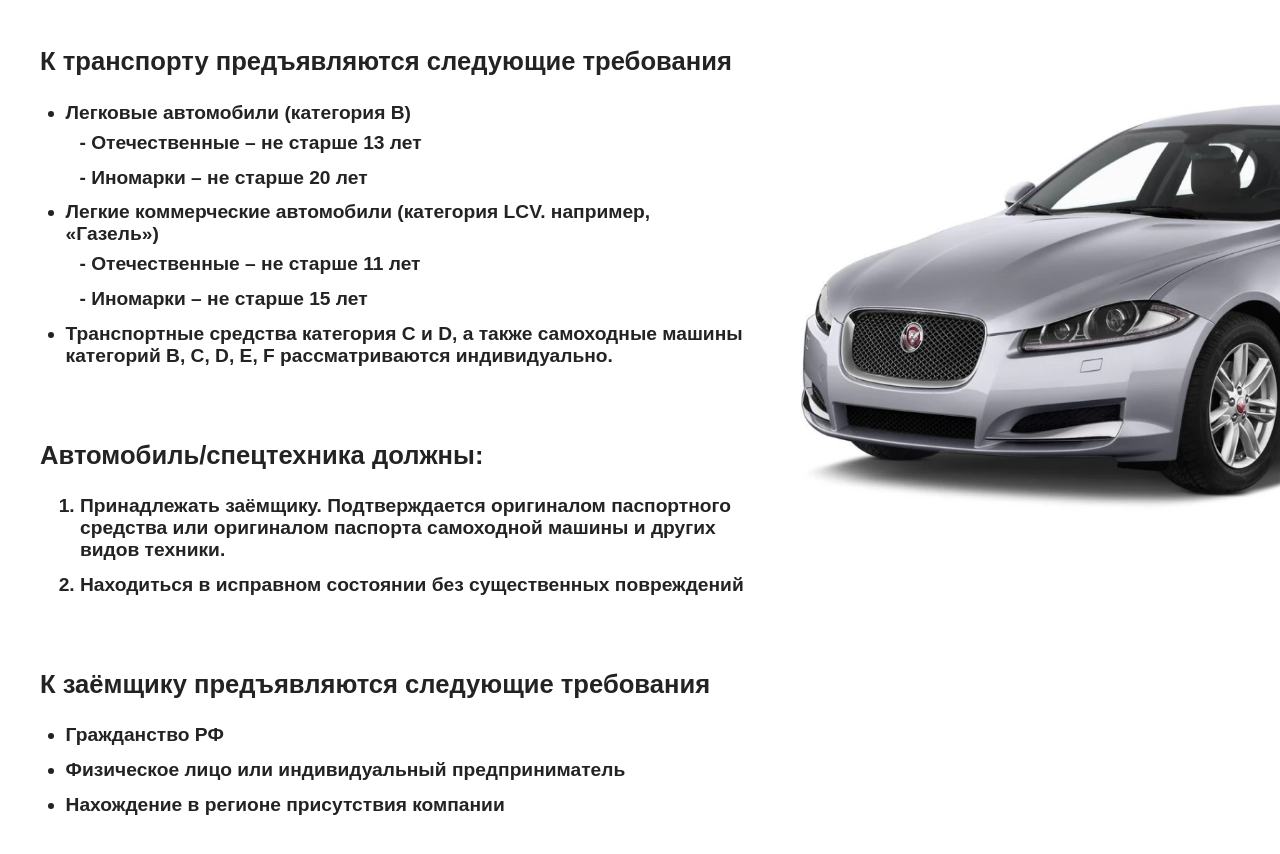
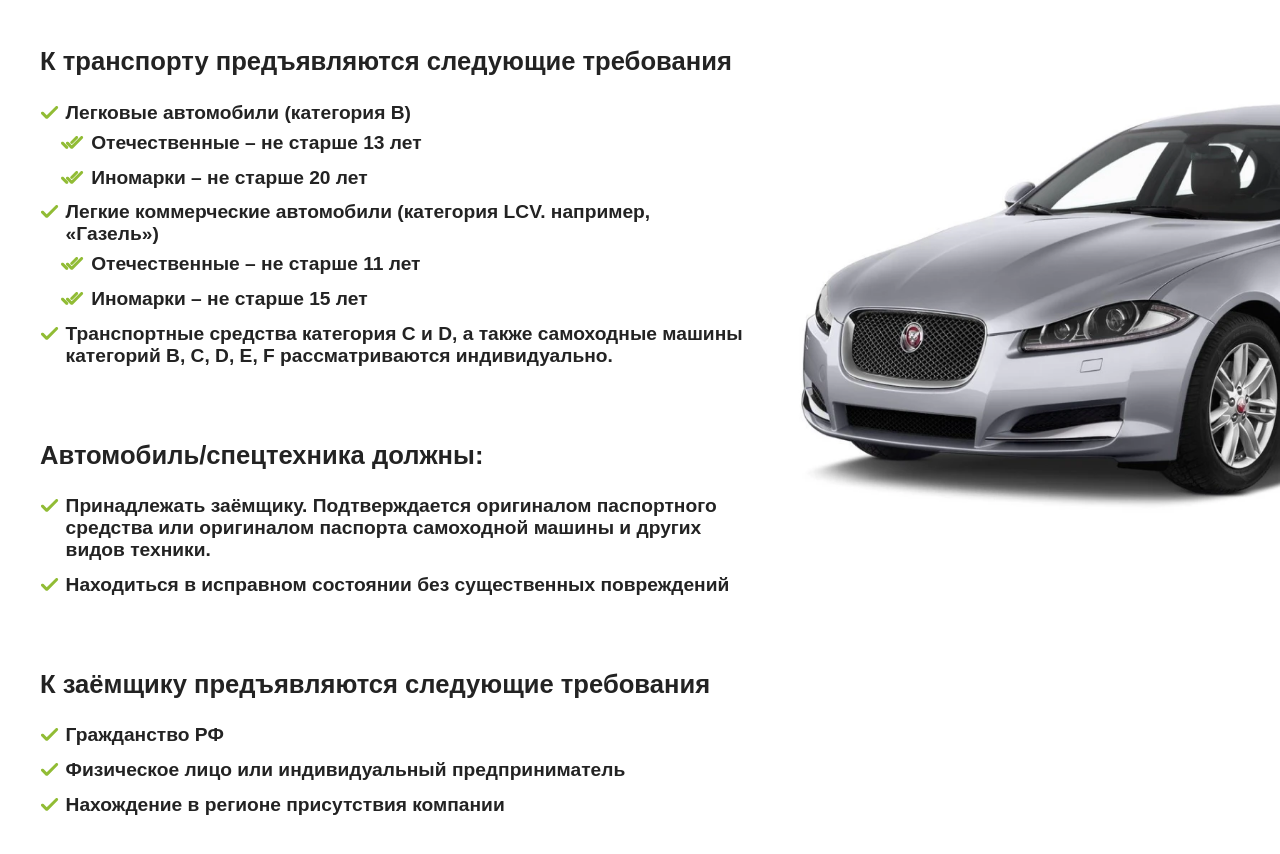
Before and after one commit to Etyhae/AutoDebt, a plain HTML site: page index.html in a window 1280 px wide. Shown: the part 3320-4174 px from the top of the page. Drawn offline with Linux system fonts and the light colour scheme.

Commit message:
fix: change check icon

```diff
--- a/assets/css/main.css
+++ b/assets/css/main.css
@@ -616,15 +616,12 @@ input[type="checkbox"]:checked+label::before {
     width: 90%;
 }
 
-.requirements-info div ol li {
-    font-weight: 600;
-    font-size: 1.2rem;
-    margin-bottom: 0.8rem;
-    width: 90%;
+.check {
+    list-style: url(/images/icons/checks_fill.svg);
 }
 
-ul li ul {
-    list-style-type: "- ";
+.checkdouble {
+    list-style: url(/images/icons/checksdouble_fill.svg);
 }
 
 ul li ul li {
--- a/index.html
+++ b/index.html
@@ -248,15 +248,15 @@
                 <div class="requirements-info">
                     <div>
                         <p>К транспорту предъявляются следующие требования</p>
-                        <ul>
+                        <ul class="check">
                             <li><b>Легковые автомобили (категория B)</b>
-                                <ul>
+                                <ul class="checkdouble">
                                     <li>Отечественные – не старше 13 лет</li>
                                     <li>Иномарки – не старше 20 лет</li>
                                 </ul>
                             </li>
                             <li><b>Легкие коммерческие автомобили (категория LCV. например, «Газель»)</b>
-                                <ul>
+                                <ul class="checkdouble">
                                     <li>Отечественные – не старше 11 лет</li>
                                     <li>Иномарки – не старше 15 лет</li>
                                 </ul>
@@ -267,15 +267,15 @@
                     </div>
                     <div>
                         <p>Автомобиль/спецтехника должны:</p>
-                        <ol>
+                        <ul class="check">
                             <li>Принадлежать заёмщику. Подтверждается оригиналом паспортного средства или оригиналом
                                 паспорта самоходной машины и других видов техники.</li>
                             <li>Находиться в исправном состоянии без существенных повреждений</li>
-                        </ol>
+                        </ul>
                     </div>
                     <div>
                         <p>К заёмщику предъявляются следующие требования</p>
-                        <ul>
+                        <ul class="check">
                             <li>Гражданство РФ</li>
                             <li>Физическое лицо или индивидуальный предприниматель</li>
                             <li>Нахождение в регионе присутствия компании</li>
```
Also changed, not shown: images/icons/checks_fill.svg (added), images/icons/checksdouble_fill.svg (added).
